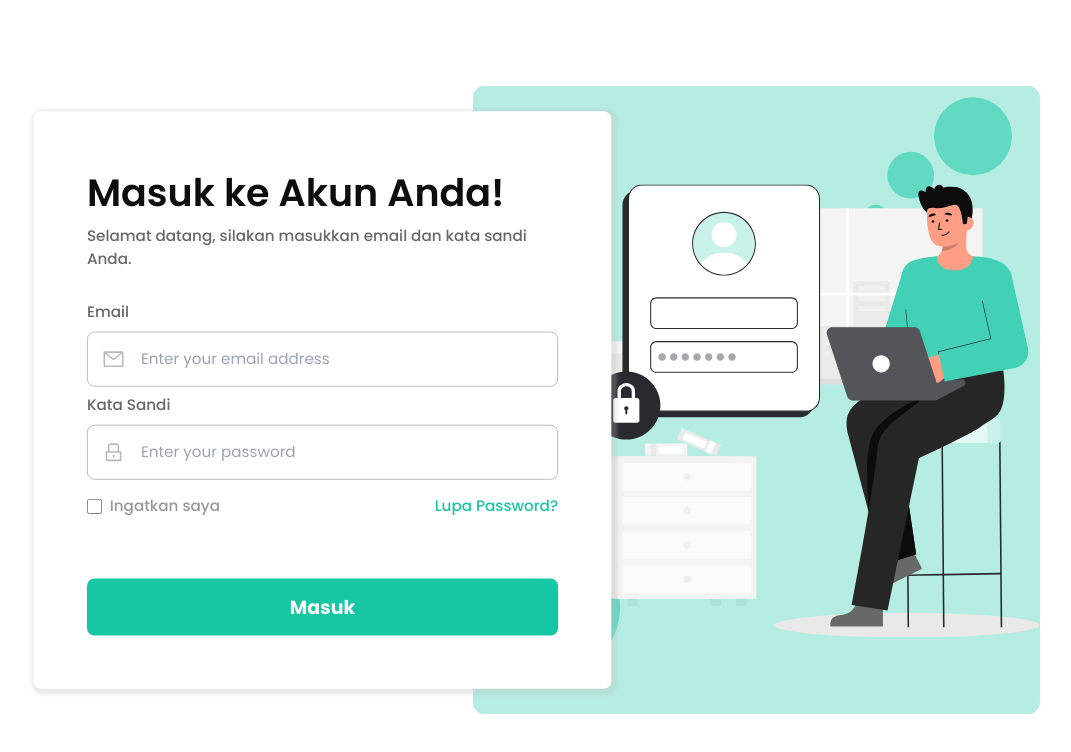
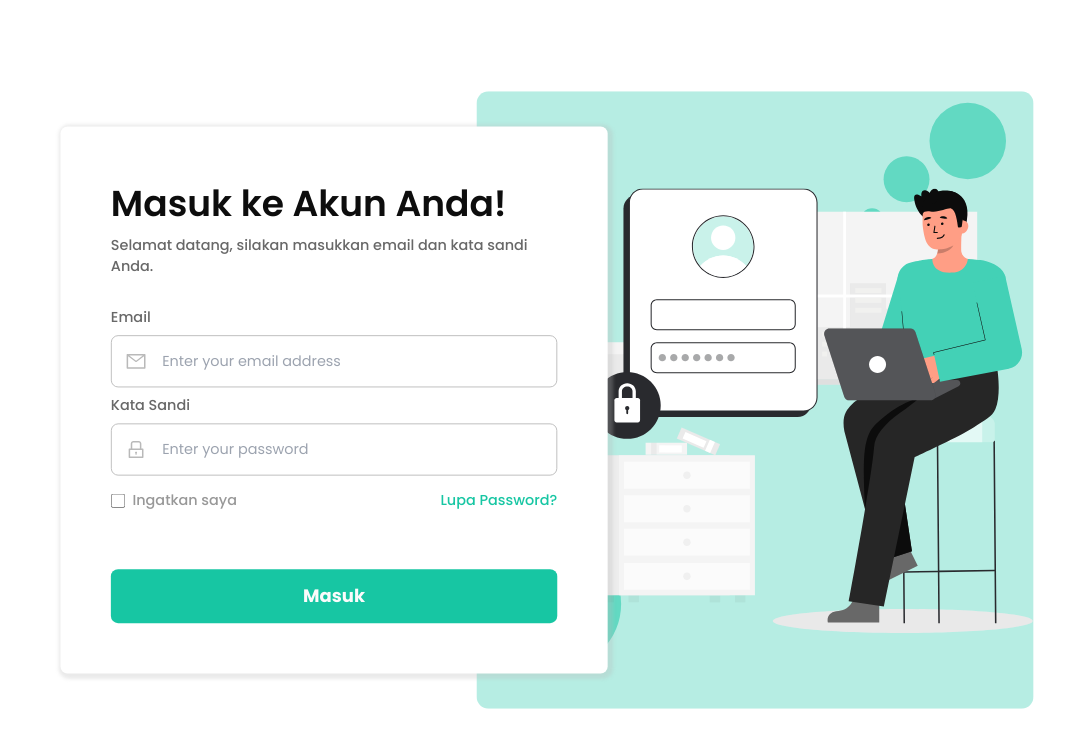
Before and after one commit to team-capstone-1/fe-repro-health, a React (Vite) app: page /login in a window 1280 px wide. Shown: the top 752 px of the page, without its empty margins (98-1169 px from the left). Built offline with nearby package versions, Linux system fonts and the light colour scheme.

Commit message:
refactor: add validate in login page

```diff
--- a/src/views/auth-views/Login.jsx
+++ b/src/views/auth-views/Login.jsx
@@ -34,7 +34,7 @@ const Login = () => {
   const onSubmitHandler = (data) => console.log(data);
 
   return (
-    <section className="flex h-screen items-center justify-center xl:scale-95">
+    <section className="flex h-screen items-center justify-center xl:scale-90">
       <div className="base-container">
         <div className="flex items-center justify-center">
           <div className="z-10 translate-x-0 rounded-lg bg-white px-8 py-8 shadow-none md:max-w-[38rem] md:px-14 md:py-14 md:shadow-[2px_2px_4px_4px_rgba(186,186,186,0.3)] xl:-translate-x-[38%]">
@@ -48,7 +48,7 @@ const Login = () => {
               </p>
             </div>
 
-            <form className="mt-8">
+            <form onSubmit={handleSubmit(onSubmitHandler)} className="mt-8">
               {/* Email */}
               <div>
                 <label className="text-base font-medium text-grey-300">
@@ -192,7 +192,7 @@ const Login = () => {
           {/* Illustration */}
           <div className="absolute hidden translate-x-[40%] py-5 xl:block">
             <img
-              className="-z-10 w-[82%]"
+              className="-z-10 w-[85%]"
               src={loginIllus}
               alt="login-illustration"
             />
```
